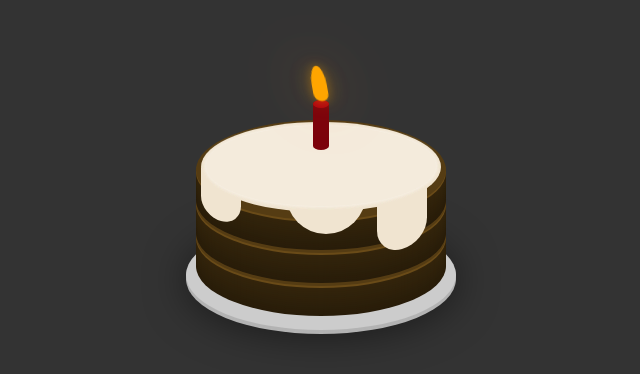
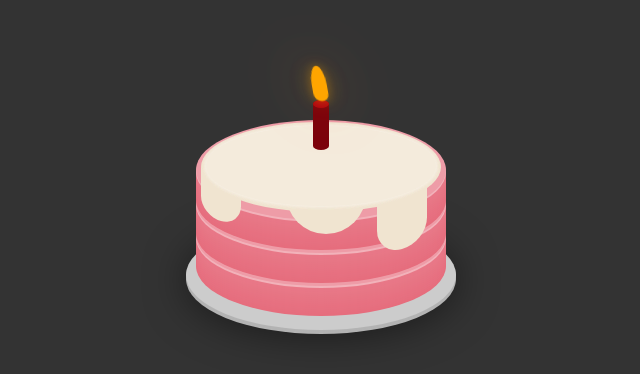
Before and after one commit to Leo01234/birthday_celebration, a Vue app: page / in a window 1280 px wide. Shown: the part 210-584 px from the top of the page, without its empty margins (319-959 px from the left). Built offline with nearby package versions, Linux system fonts and the light colour scheme.

Commit message:
change cake color; rename cake component

```diff
--- a/src/App.vue
+++ b/src/App.vue
@@ -1,9 +1,9 @@
 <script setup>
-import Cake from './components/Cake.vue'
+import BirthdayCake from './components/BirthdayCake.vue'
 </script>
 
 <template>
-  <Cake />
+  <BirthdayCake />
 </template>
 
 <style scoped>
--- a/src/components/Cake.vue
+++ b/src/components/BirthdayCake.vue
@@ -1,3 +1,6 @@
+<!-- https://codepen.io/fazlurr/pen/gPMJMK -->
+<!-- CSS Birthday Cake -->
+
 <script setup>
 </script>
 
@@ -19,10 +22,9 @@
 
 <style scoped lang="scss">
 
-  // https://codepen.io/fazlurr/pen/gPMJMK
-
   $vanilla: #f0e4d0;
-  $chocolate: #553c13;
+//   $chocolate: #553c13;
+  $pink: #ee9ca7;
 
 //   body {
 //       background-color: #333;
@@ -82,7 +84,7 @@
       width: 250px;
       height: 100px;
       border-radius: 50%;
-      @include foodColoring($chocolate);
+      @include foodColoring($pink);
   }
 
   .layer-top { top: 0px; }
```
